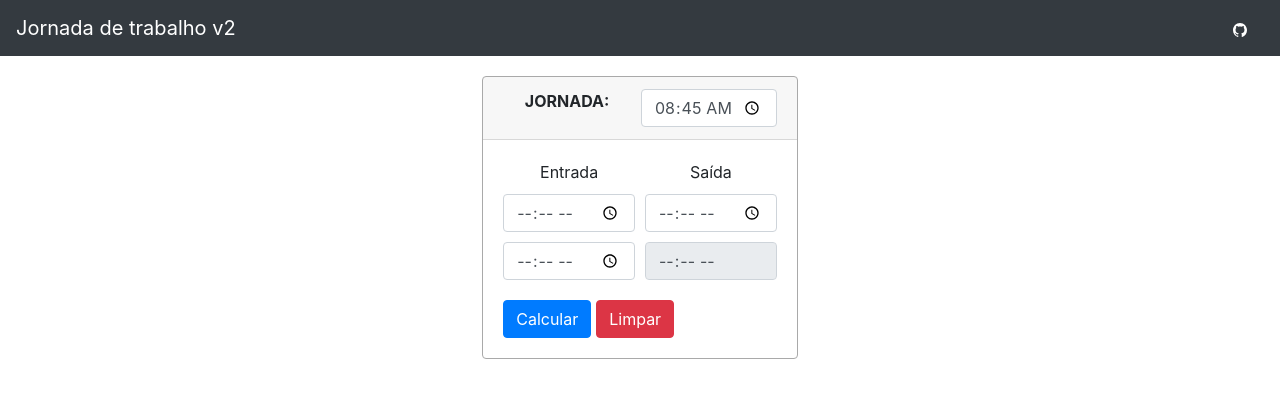
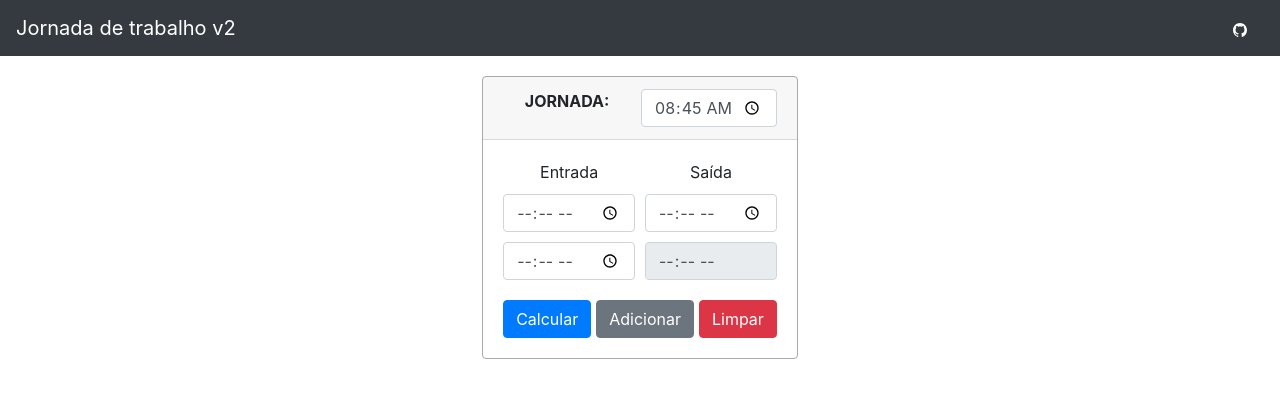
Before and after one commit to cuiateam/jornada-trabalho-v2, a React (Create React App) app: page / in a window 1280 px wide. Shown: the top 398 px of the page. Built offline with nearby package versions, Linux system fonts and the light colour scheme.

Commit message:
evento adição de campo
criação do campo de adição do campos e iniciado o carregamento do array com os valores dos campos

```diff
--- a/src/components/Jornada/index.js
+++ b/src/components/Jornada/index.js
@@ -6,23 +6,25 @@ import Button from 'react-bootstrap/Button'
 
 import './styles.css'
 
+const campoPadrao = [
+    {
+        horasEntrada: "",
+        horasSaida: ""
+    }
+]
+
 export default function Jornada() {
 
     const [jornada, setJornada] = useState("08:45")
-    const [entrada1, setEntrada1] = useState()
-    const [saida1, setSaida1] = useState()
     const [entrada2, setEntrada2] = useState()
     const [saida2, setSaida2] = useState()
+    const [camposEntradaSaida, setCamposEntradaSaida] = useState(campoPadrao)
 
     const recordFromTotalMinutes = (total) => {
 
         let h = Math.floor(total / 60)
         let m = total - h * 60
         let desc = String(h).concat(":").concat(("00" + String(m)).slice(-2))
-
-        console.log(`h: ${h}`)
-        console.log(`m: ${m}`)
-        console.log(`desc: ${desc}`)
 
         return new record(h, m, total, desc)
     }
@@ -38,32 +40,44 @@ export default function Jornada() {
 
     function newRecord(valor) {
 
-        if (valor === "")
-            return null
         var h = parseInt(valor.split(":")[0])
         var m = parseInt(valor.split(":")[1])
         var t = h * 60 + m
+
         return new record(h, m, t, valor)
     }
 
-
     function handleClickCalcular() {
-
         let minutosTrabalhado = 0
         let minutosATrabalhar = 0
         let totalCalculo = 0
         let horaSaida = 0
+        let entrada
+        let saida
+        let totalMinutosEntrada
         let valorJornada = newRecord(jornada)
         let entradaFinal = newRecord(entrada2)
+
         // Define o parâmetro de Jornada de Trabalho
-        let parametroJornadaTrabalho = jornada === null ? recordFromTotalMinutes(525) : valorJornada
-        console.log(`parametroJornadaTrabalho: ${parametroJornadaTrabalho}`)
+        let parametroJornadaTrabalho = jornada == null ? recordFromTotalMinutes(525) : valorJornada
+
         //TODO: lista criada para receber valor de todos os campos que forem criado em momento de execução.
-        let entrada = []
-        let saida = []
 
-        entrada = newRecord(entrada1)
-        saida = newRecord(saida1)
+
+        entrada = camposEntradaSaida.map((item) => (newRecord(item.horasEntrada)))
+
+
+        saida = camposEntradaSaida.map((item) => (newRecord(item.horasSaida)))
+
+        console.log(entrada)
+        console.log(entrada.length)
+
+        for(let i=0; i <= entrada.length; i++){
+             totalMinutosEntrada += entrada[i].record.total
+        }
+
+        console.log(totalMinutosEntrada)
+
 
         minutosTrabalhado = saida.total - entrada.total
 
@@ -77,12 +91,26 @@ export default function Jornada() {
     }
 
     function handleClickLimpar() {
-        setEntrada1("")
-        setSaida1("")
         setEntrada2("")
         setSaida2("")
+        setCamposEntradaSaida(campoPadrao)
     }
 
+    const handleFieldChange = (e) => {
+        let tempFilds = [...camposEntradaSaida]
+
+        tempFilds[e.target.dataset.id][e.target.name] = e.target.value
+
+        setCamposEntradaSaida(tempFilds)
+    }
+
+    function handleClickAdicionar() {
+        if (entrada2) {
+            setEntrada2("")
+        }
+
+        setCamposEntradaSaida(campos => [...campos, { horasEntrada: "", horasSaida: "" }])
+    }
 
     return (
         <div className="jornada">
@@ -111,28 +139,58 @@ export default function Jornada() {
 
                         </Form.Row>
 
+                        {camposEntradaSaida.map((item, index) => (
+
+                            <Form.Row key={index}>
+                                <Col>
+                                    <Form.Control
+                                        name="horasEntrada"
+                                        className="input"
+                                        type="time"
+                                        data-id={index}
+                                        value={item.horasEntrada}
+                                        onChange={handleFieldChange} />
+                                </Col>
+                                <Col>
+                                    <Form.Control
+                                        name="horasSaida"
+                                        className="input"
+                                        type="time"
+                                        data-id={index}
+                                        value={item.horasSaida}
+                                        onChange={handleFieldChange} />
+                                </Col>
+                            </Form.Row>
+                        ))}
+
                         <Form.Row>
                             <Col>
-                                <Form.Control className="input" type="time" id="entrada1" value={entrada1} onChange={(e) => setEntrada1(e.target.value)} />
+                                <Form.Control
+                                    className="input"
+                                    type="time"
+                                    id="entradaFinal"
+                                    value={entrada2}
+                                    onChange={(e) => setEntrada2(e.target.value)} />
                             </Col>
                             <Col>
-                                <Form.Control className="input" type="time" id="saida1" value={saida1} onChange={(e) => setSaida1(e.target.value)} />
+                                <Form.Control
+
+                                    className="input"
+                                    type="time"
+                                    id="saidaFinal"
+                                    readOnly
+                                    value={saida2}
+                                    onChange={(e) => setSaida2(e.target.value)} />
                             </Col>
                         </Form.Row>
-                        <Form.Row>
-                            <Col>
-                                <Form.Control className="input" type="time" id="entradaFinal" value={entrada2} onChange={(e) => setEntrada2(e.target.value)} />
-                            </Col>
-                            <Col>
-                                <Form.Control className="input" type="time" id="saidaFinal" readOnly value={saida2} onChange={(e) => setSaida2(e.target.value)} />
-                            </Col>
-                        </Form.Row>
-
                     </Form>
 
                     <div className="button-group">
                         <Button className="button" variant="primary" onClick={() => handleClickCalcular()}>
                             Calcular
+                        </Button>
+                        <Button className="button" variant="secondary" onClick={() => handleClickAdicionar()}>
+                            Adicionar
                         </Button>
                         <Button className="button" variant="danger" onClick={() => handleClickLimpar()}>
                             Limpar
```
